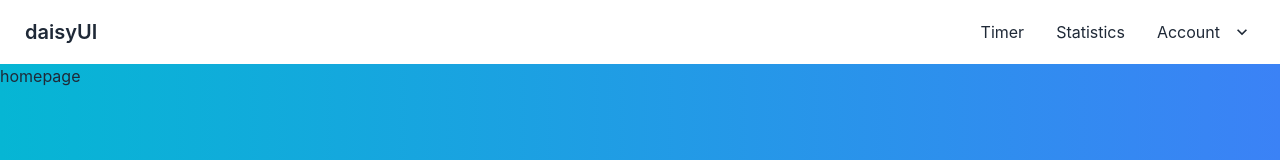
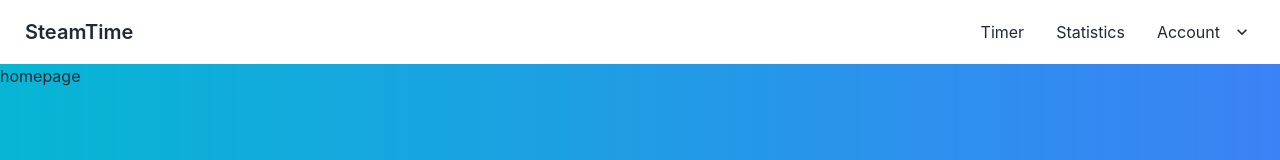
Before and after one commit to KyoshiNoda/Steam-Time, a React (Create React App) app in the folder client/: page / in a window 1280 px wide. Shown: the top 160 px of the page. Built offline with nearby package versions, Linux system fonts and the light colour scheme.

Commit message:
changed title for navbar with reroute to homepage

```diff
--- a/client/src/components/NavBar/NavBar.jsx
+++ b/client/src/components/NavBar/NavBar.jsx
@@ -4,7 +4,7 @@
   return (
     <div className="navbar bg-base-100">
         <div className="flex-1">
-            <a className="btn btn-ghost normal-case text-xl">daisyUI</a>
+            <a href = '/'className="btn btn-ghost normal-case text-xl">SteamTime</a>
         </div>
         <div className="flex-none">
             <ul className="menu menu-horizontal px-1">
```
